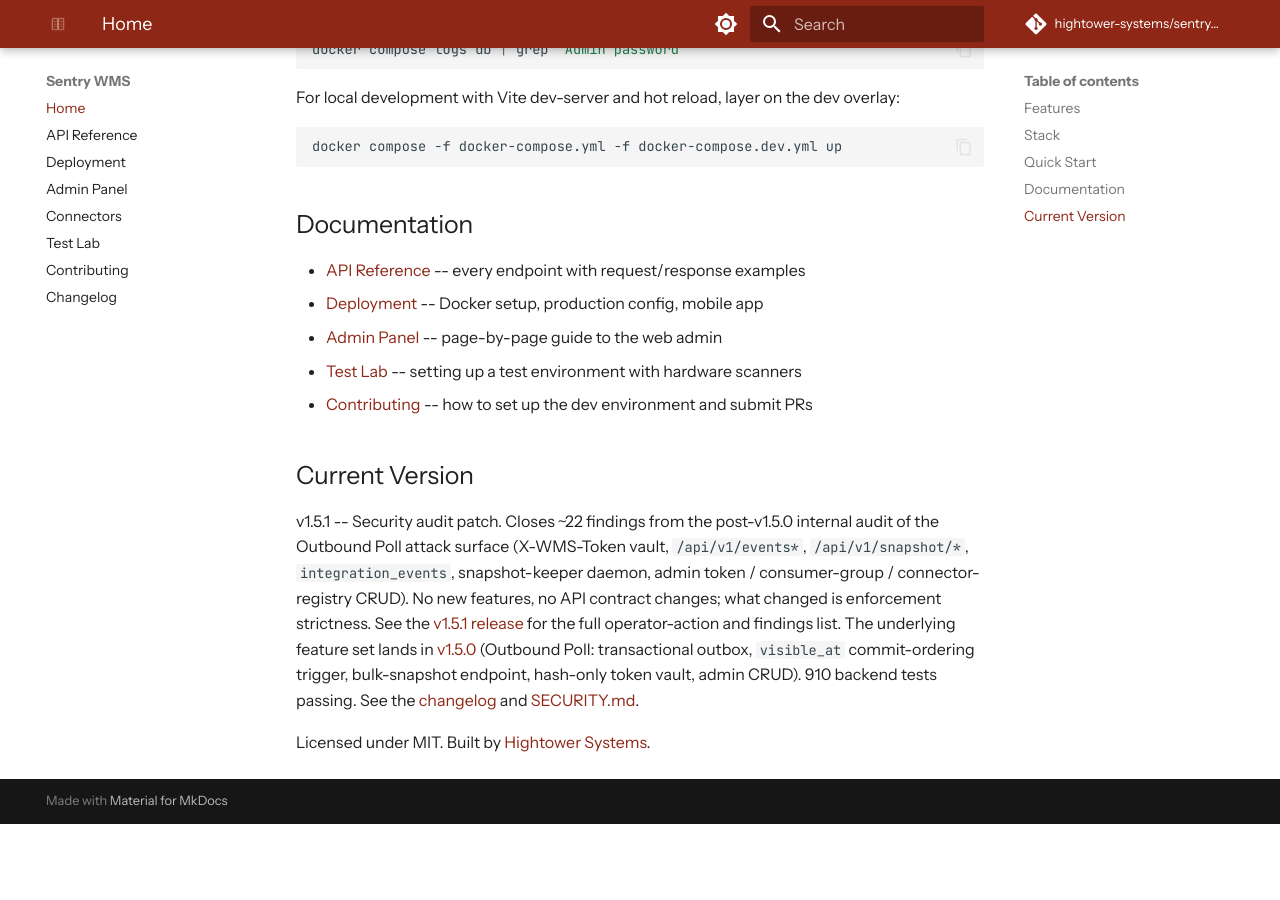
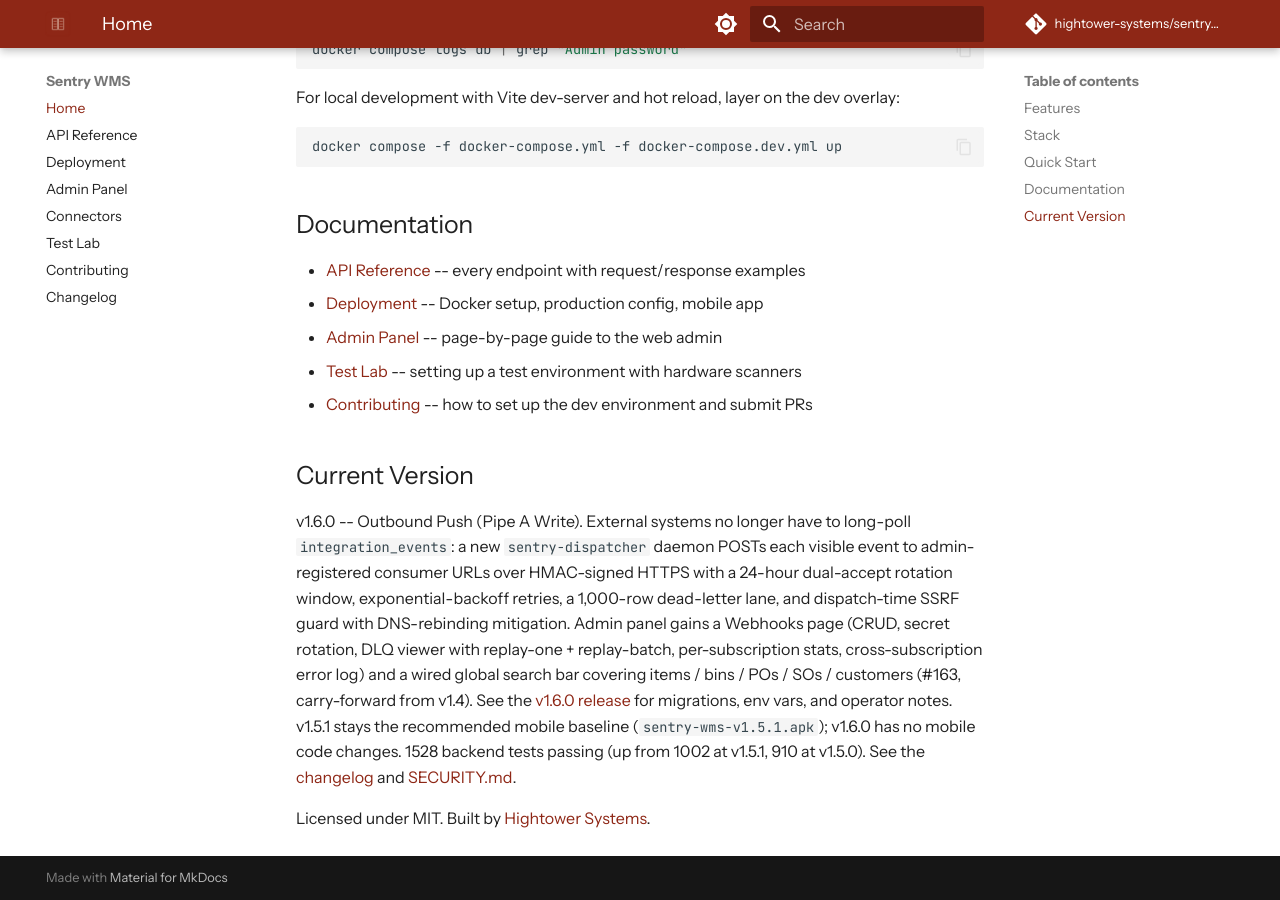
Before and after one commit to hightower-systems/sentry-wms, an MkDocs documentation site: the page built from docs/index.md, in a window 1280 px wide and 900 px high, scrolled down 1707 px. Built offline with MkDocs 1.6.1 and Material for MkDocs 9.7.7, drawn with Linux system fonts in a browser that asks for light colours; comment, search, counter and statistics services are not loaded; before the commit the page ends 2531 px from its top, so only the background shows below that.

Commit message:
docs(index): flip Current Version callout to v1.6.0 Outbound Push
The docs-site landing page now points operators at v1.6.0 as the
current release. Rewrites the Current Version paragraph in the
v1.6.0 framing: dispatcher daemon + admin Webhooks page + global
search bar (#163), with the v1.5.1 APK called out as the recommended
mobile baseline since v1.6.0 ships no mobile code changes.

Test count refreshed to 1528 (up from 910 at v1.5.0, 1002 at
v1.5.1) so the page matches the README badge.

```diff
--- a/docs/index.md
+++ b/docs/index.md
@@ -67,6 +67,6 @@
 
 ## Current Version
 
-v1.5.1 -- Security audit patch. Closes ~22 findings from the post-v1.5.0 internal audit of the Outbound Poll attack surface (X-WMS-Token vault, `/api/v1/events*`, `/api/v1/snapshot/*`, `integration_events`, snapshot-keeper daemon, admin token / consumer-group / connector-registry CRUD). No new features, no API contract changes; what changed is enforcement strictness. See the [v1.5.1 release](https://github.com/hightower-systems/sentry-wms/releases/tag/v1.5.1) for the full operator-action and findings list. The underlying feature set lands in [v1.5.0](https://github.com/hightower-systems/sentry-wms/releases/tag/v1.5.0) (Outbound Poll: transactional outbox, `visible_at` commit-ordering trigger, bulk-snapshot endpoint, hash-only token vault, admin CRUD). 910 backend tests passing. See the [changelog](changelog.md) and [SECURITY.md](https://github.com/hightower-systems/sentry-wms/blob/main/SECURITY.md).
+v1.6.0 -- Outbound Push (Pipe A Write). External systems no longer have to long-poll `integration_events`: a new `sentry-dispatcher` daemon POSTs each visible event to admin-registered consumer URLs over HMAC-signed HTTPS with a 24-hour dual-accept rotation window, exponential-backoff retries, a 1,000-row dead-letter lane, and dispatch-time SSRF guard with DNS-rebinding mitigation. Admin panel gains a Webhooks page (CRUD, secret rotation, DLQ viewer with replay-one + replay-batch, per-subscription stats, cross-subscription error log) and a wired global search bar covering items / bins / POs / SOs / customers (#163, carry-forward from v1.4). See the [v1.6.0 release](https://github.com/hightower-systems/sentry-wms/releases/tag/v1.6.0) for migrations, env vars, and operator notes. v1.5.1 stays the recommended mobile baseline (`sentry-wms-v1.5.1.apk`); v1.6.0 has no mobile code changes. 1528 backend tests passing (up from 1002 at v1.5.1, 910 at v1.5.0). See the [changelog](changelog.md) and [SECURITY.md](https://github.com/hightower-systems/sentry-wms/blob/main/SECURITY.md).
 
 Licensed under MIT. Built by [Hightower Systems](https://github.com/hightower-systems).
```
